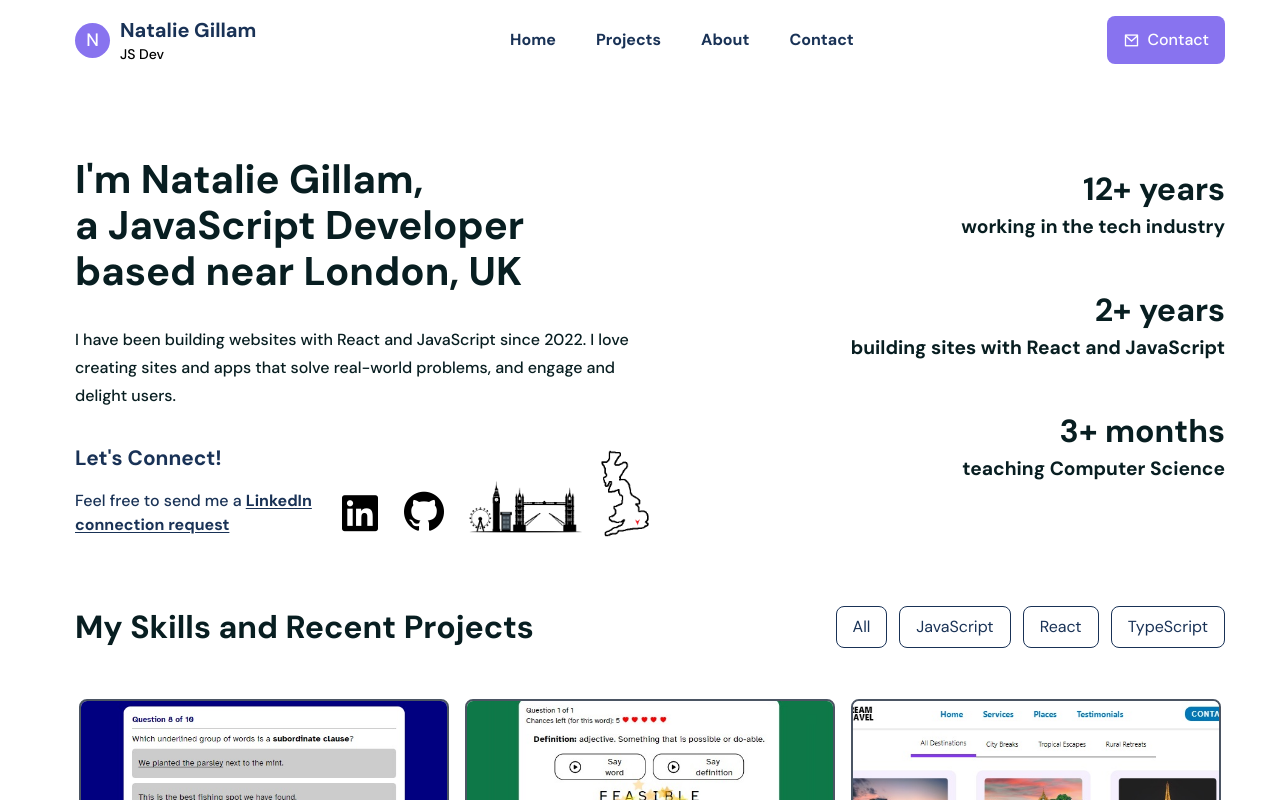
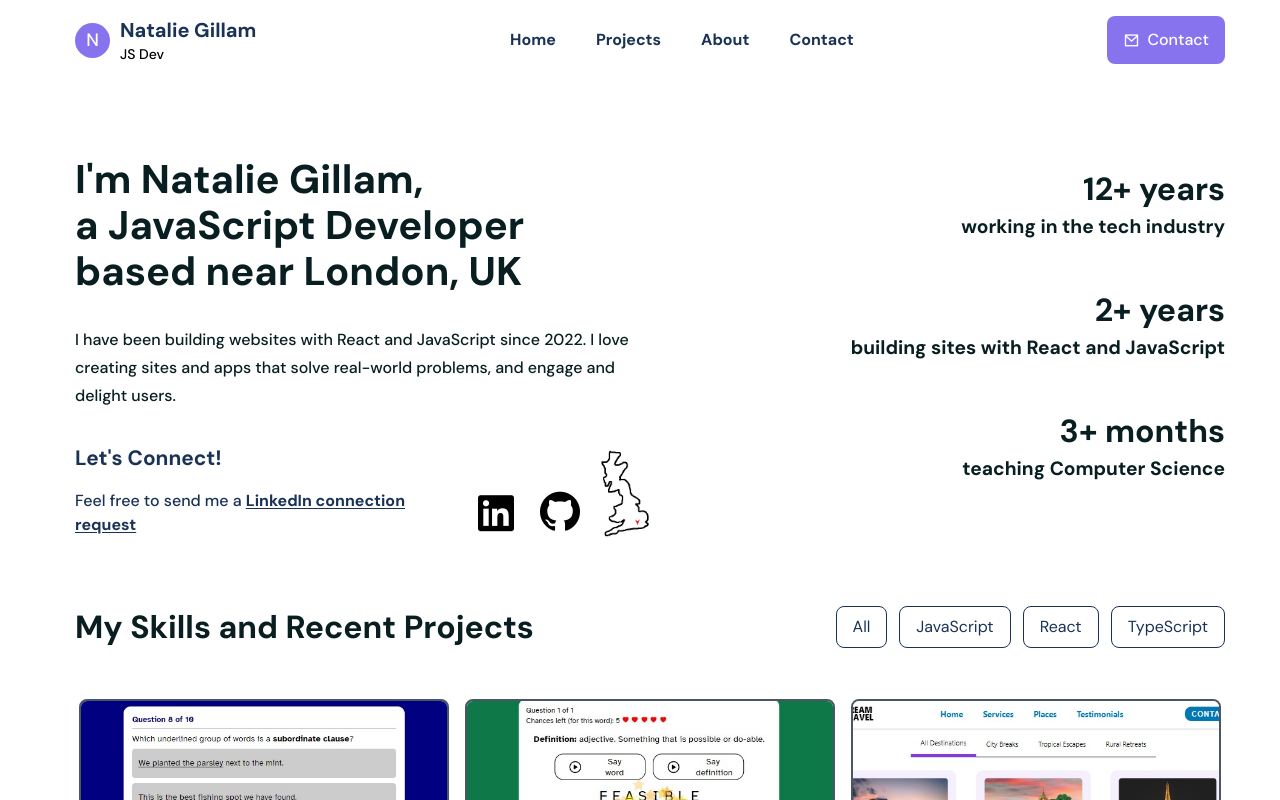
Before and after one commit to Nadia982/portfolio-2024-01-15, a React (Create React App) app: page / in a window 1280 px wide. Shown: the top 800 px of the page. Built offline with nearby package versions, Linux system fonts and the light colour scheme.

Commit message:
removed image of London skyline

```diff
--- a/src/components/UI/Hero.jsx
+++ b/src/components/UI/Hero.jsx
@@ -48,7 +48,7 @@ const Hero = () => {
                 <span className="mb-1">
                     <a aria-label="link to Natalie Gillam's GitHub profile" href="#linkedin" className="text-headingTextColor text-[3rem] font[-700]"><i class="ri-github-fill"></i></a>
                 </span>
-                <img className="mb-6" src={LondonImg} alt="London skyline" width="120" />
+                {/* <img className="mb-6" src={LondonImg} alt="London skyline" width="120" /> */}
                 <img className="mb-10" src={Map} alt="outline of the UK" width="50" />
               </div>
               {/* <img className="mt-0" src={LondonImg} alt="London skyline" width="150" /> */}
```
